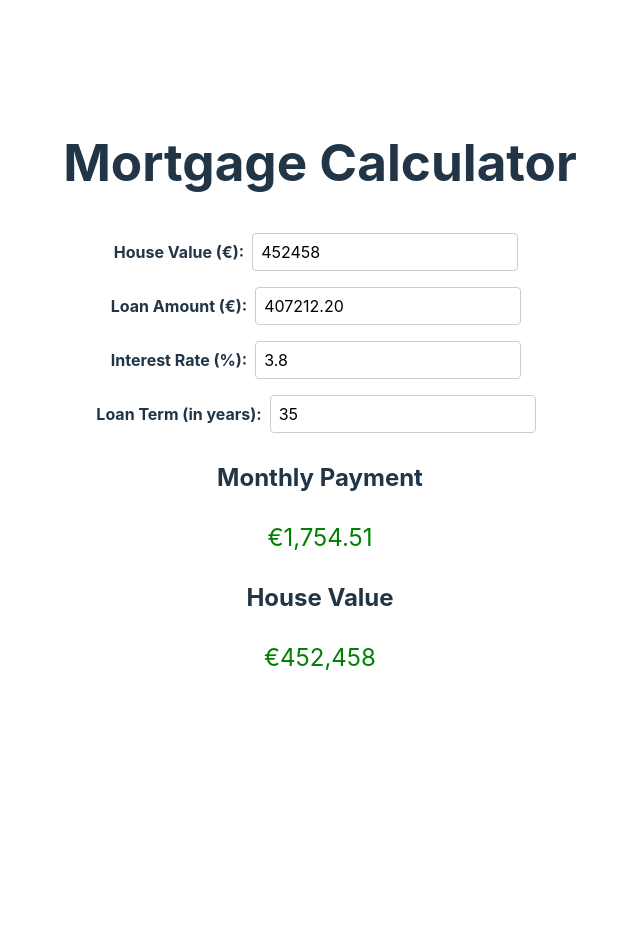
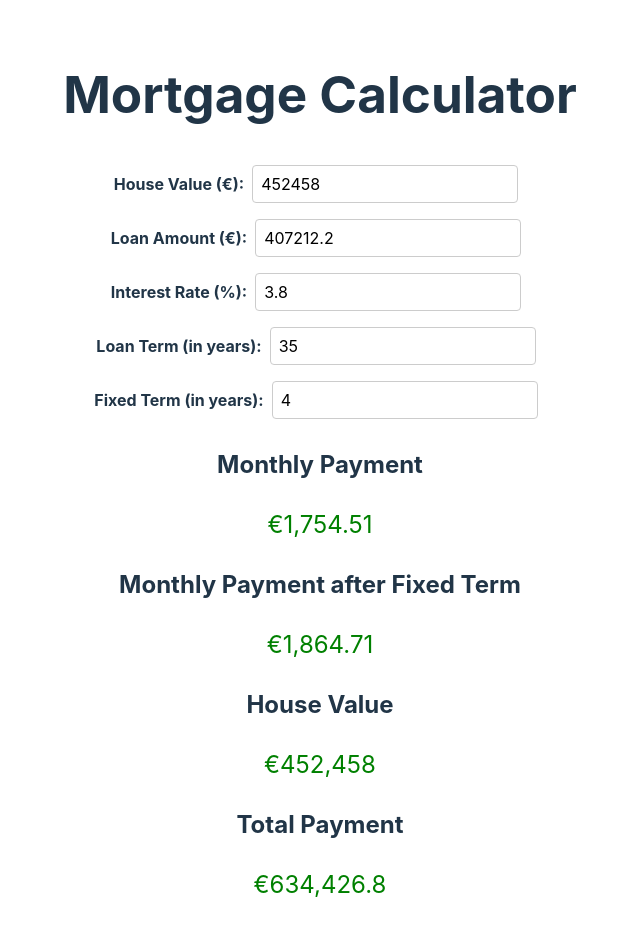
Before and after one commit to UniqueClone/mortgage-calculator, a React (Vite) app: page / in a window 1280 px wide. Shown: the top 936 px of the page, without its empty margins (320-960 px from the left). Before the commit the page ends 800 px from the top, so only its background shows below. Built offline with nearby package versions, Linux system fonts and the light colour scheme.

Commit message:
Improving handling zeros.

```diff
--- a/src/components/MortgageCalculator/MortgageCalculator.tsx
+++ b/src/components/MortgageCalculator/MortgageCalculator.tsx
@@ -11,10 +11,19 @@ function MortgageCalculator(): JSX.Element {
     const [houseValue, setHouseValue] = useState<number>(452458.0); // Declare houseValue variable
     const [interestRate, setInterestRate] = useState<number>(3.8); // Declare interestRate variable
     const [loanTerm, setLoanTerm] = useState<number>(35); // Declare loanTerm variable
+    const [fixedTerm, setFixedTerm] = useState<number>(4); // Declare fixedTerm variable
 
     const handleSubmit = (e: React.FormEvent<HTMLFormElement>) => {
         e.preventDefault();
         // Perform calculations or submit form data here
+    };
+
+    const onHouseValueChange = (value: number) => {
+        if (value < 0) {
+            setHouseValue(0);
+        } else {
+            setHouseValue(value);
+        }
     };
 
     return (
@@ -27,7 +36,7 @@ function MortgageCalculator(): JSX.Element {
                         type="number"
                         value={houseValue}
                         onChange={(e) =>
-                            setHouseValue(parseFloat(e.target.value))
+                            onHouseValueChange(parseFloat(e.target.value))
                         }
                     />
                 </label>
@@ -36,9 +45,11 @@ function MortgageCalculator(): JSX.Element {
                     Loan Amount (€):
                     <input
                         type="number"
-                        value={(houseValue * 0.9).toFixed(2)}
+                        value={
+                            houseValue * 0.9 //.toFixed(2)
+                        }
                         onChange={(e) =>
-                            setHouseValue(parseFloat(e.target.value) / 0.9)
+                            onHouseValueChange(parseFloat(e.target.value) / 0.9)
                         }
                     />
                 </label>
@@ -73,14 +84,15 @@ function MortgageCalculator(): JSX.Element {
                     />
                 </label>
                 <br />
-                {/* <button type="submit">Calculate</button> */}
+                <label>
+                    Fixed Term (in years):
+                    <input
+                        type="number"
+                        value={fixedTerm}
+                        onChange={(e) => setFixedTerm(parseInt(e.target.value))}
+                    />
+                </label>
             </form>
-
-            {/* <h2>Results</h2>
-            <p>Loan Amount: {formatter.format(loanAmount)}</p>
-            <p>Interest Rate: {interestRate.toFixed(2)}%</p>
-            <p>Loan Term: {loanTerm}</p> */}
-
             <h2>Monthly Payment</h2>
             <p
                 style={{
@@ -89,7 +101,23 @@ function MortgageCalculator(): JSX.Element {
                 }}
             >
                 {formatter.format(
-                    monthlyPayment(houseValue * 0.9, interestRate, loanTerm)
+                    getMonthlyPayment(houseValue * 0.9, interestRate, loanTerm)
+                )}
+            </p>
+
+            <h2>Monthly Payment after Fixed Term</h2>
+            <p
+                style={{
+                    color: "green",
+                    fontSize: "24px",
+                }}
+            >
+                {formatter.format(
+                    getMonthlyPayment(
+                        houseValue * 0.9,
+                        interestRate,
+                        loanTerm - fixedTerm
+                    )
                 )}
             </p>
 
@@ -100,24 +128,39 @@ function MortgageCalculator(): JSX.Element {
                     fontSize: "24px",
                 }}
             >
-                {formatter.format(houseValue)}
+                {formatter.format(getCleanHouseValue(houseValue))}
+            </p>
+
+            <h2>Total Payment</h2>
+            <p
+                style={{
+                    color: "green",
+                    fontSize: "24px",
+                }}
+            >
+                {formatter.format(
+                    getTotalPayment(
+                        houseValue * 0.9,
+                        interestRate,
+                        loanTerm,
+                        fixedTerm,
+                        interestRate
+                    )
+                )}
             </p>
         </div>
     );
 }
 
-/**
- * Calculate the monthly payment for a mortgage.
- * @param loanAmount The total amount of the loan.
- * @param interestRate The annual interest rate for the loan.
- * @param loanTerm The term of the loan in years.
- * @returns The monthly payment amount.
- */
-function monthlyPayment(
+const getMonthlyPayment = (
     loanAmount: number,
     interestRate: number,
     loanTerm: number
-): number {
+) => {
+    if (isNaN(loanAmount) || isNaN(interestRate) || isNaN(loanTerm)) {
+        return 0;
+    }
+
     const monthlyInterestRate = interestRate / 100 / 12;
     const numberOfPayments = loanTerm * 12;
     const numerator =
@@ -126,6 +169,53 @@ function monthlyPayment(
         (1 + monthlyInterestRate) ** numberOfPayments;
     const denominator = (1 + monthlyInterestRate) ** numberOfPayments - 1;
     return parseFloat((numerator / denominator).toFixed(2));
-}
+};
+
+const getTotalPayment = (
+    loanAmount: number,
+    interestRate: number,
+    loanTerm: number,
+    fixedTerm: number,
+    interestRateAfterFixedTerm: number
+) => {
+    if (
+        isNaN(loanAmount) ||
+        isNaN(interestRate) ||
+        isNaN(loanTerm) ||
+        isNaN(fixedTerm) ||
+        isNaN(interestRateAfterFixedTerm)
+    ) {
+        return 0;
+    }
+
+    const monthlyPayment = getMonthlyPayment(
+        loanAmount,
+        interestRate,
+        loanTerm
+    );
+    const fixedTermPayments = fixedTerm * 12;
+    const fixedTermPayment = monthlyPayment * fixedTermPayments;
+    const remainingLoanAmount = loanAmount - fixedTermPayment;
+    const remainingMonthlyPayment = getMonthlyPayment(
+        remainingLoanAmount,
+        interestRateAfterFixedTerm,
+        loanTerm - fixedTerm
+    );
+    const remainingTermPayments = (loanTerm - fixedTerm) * 12;
+    return parseFloat(
+        (
+            fixedTermPayment +
+            remainingMonthlyPayment * remainingTermPayments
+        ).toFixed(2)
+    );
+};
+
+const getCleanHouseValue = (houseValue: number) => {
+    if (isNaN(houseValue)) {
+        return 0;
+    }
+
+    return houseValue;
+};
 
 export default MortgageCalculator;
```
